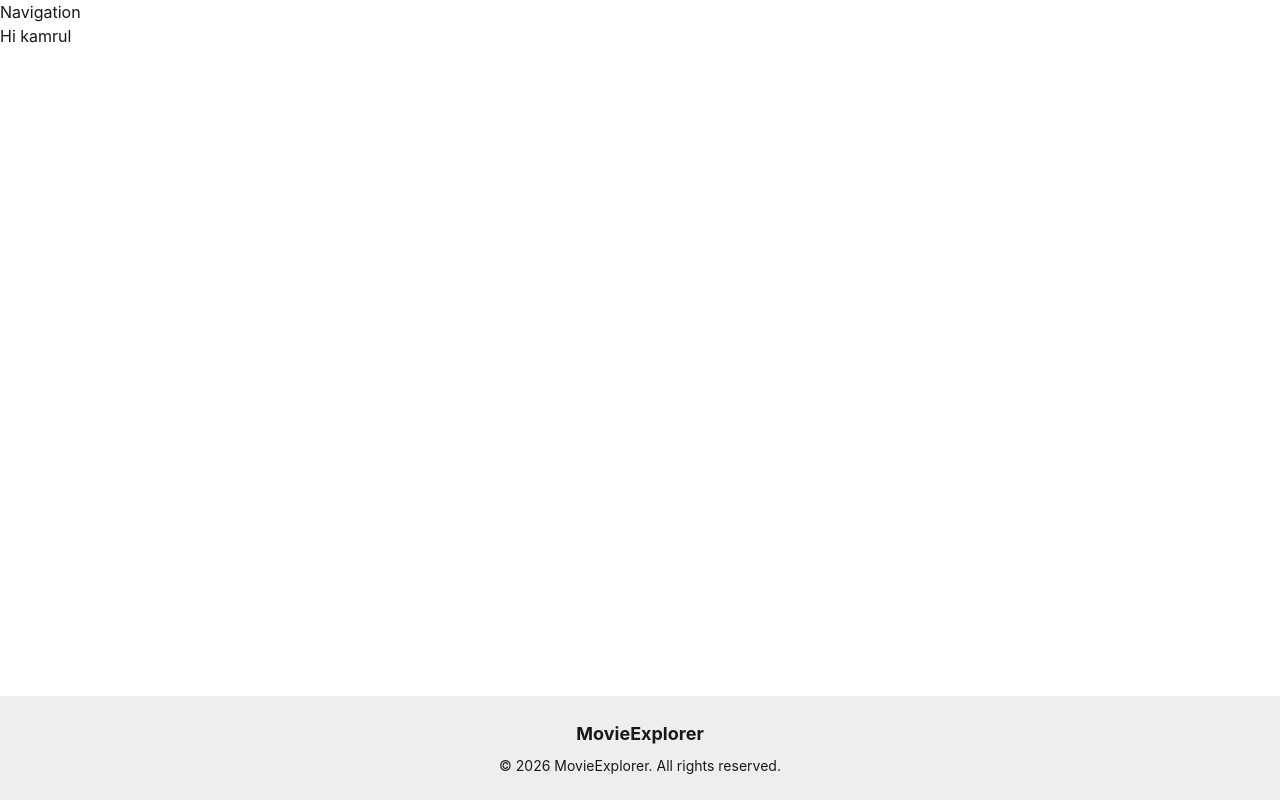
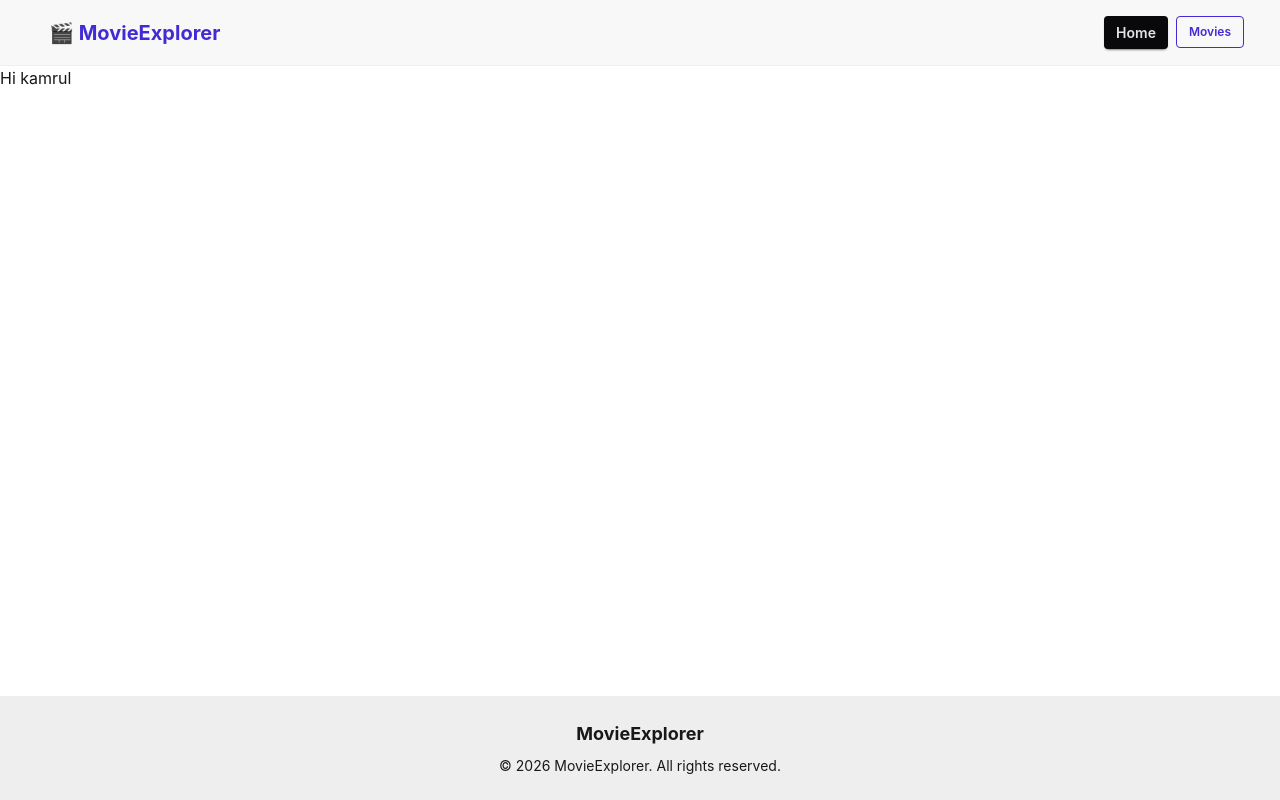
Before and after one commit to kamrul25/movie-explorer, a React (Vite) app: page / in a window 1280 px wide. Built offline with nearby package versions, Linux system fonts and the light colour scheme.

Commit message:
Add Navbar

```diff
--- a/src/components/Navbar.jsx
+++ b/src/components/Navbar.jsx
@@ -1,7 +1,36 @@
-const Navbar = () =>{
-    return (<>
-    <h1>Navigation</h1>
-    </>);
-}
+import React from 'react';
+import { Link, NavLink } from 'react-router-dom';
+
+const Navbar = () => {
+  return (
+    <div className="navbar bg-base-200 border-b border-base-300 px-4 sm:px-8 sticky top-0 z-40 backdrop-blur bg-opacity-90">
+      <div className="flex-1">
+        <Link to="/" className="btn btn-ghost normal-case text-xl font-bold text-primary">
+          🎬 MovieExplorer
+        </Link>
+      </div>
+      <div className="flex-none">
+        <ul className="menu menu-horizontal px-1 gap-2">
+          <li>
+            <NavLink
+              to="/"
+              className={({ isActive }) => (isActive ? "active font-semibold" : "")}
+            >
+              Home
+            </NavLink>
+          </li>
+          <li>
+            <NavLink
+              to="/movies"
+              className={({ isActive }) => (isActive ? "btn btn-primary btn-sm text-white" : "btn btn-outline btn-primary btn-sm")}
+            >
+              Movies
+            </NavLink>
+          </li>
+        </ul>
+      </div>
+    </div>
+  );
+};
 
 export default Navbar;
```
